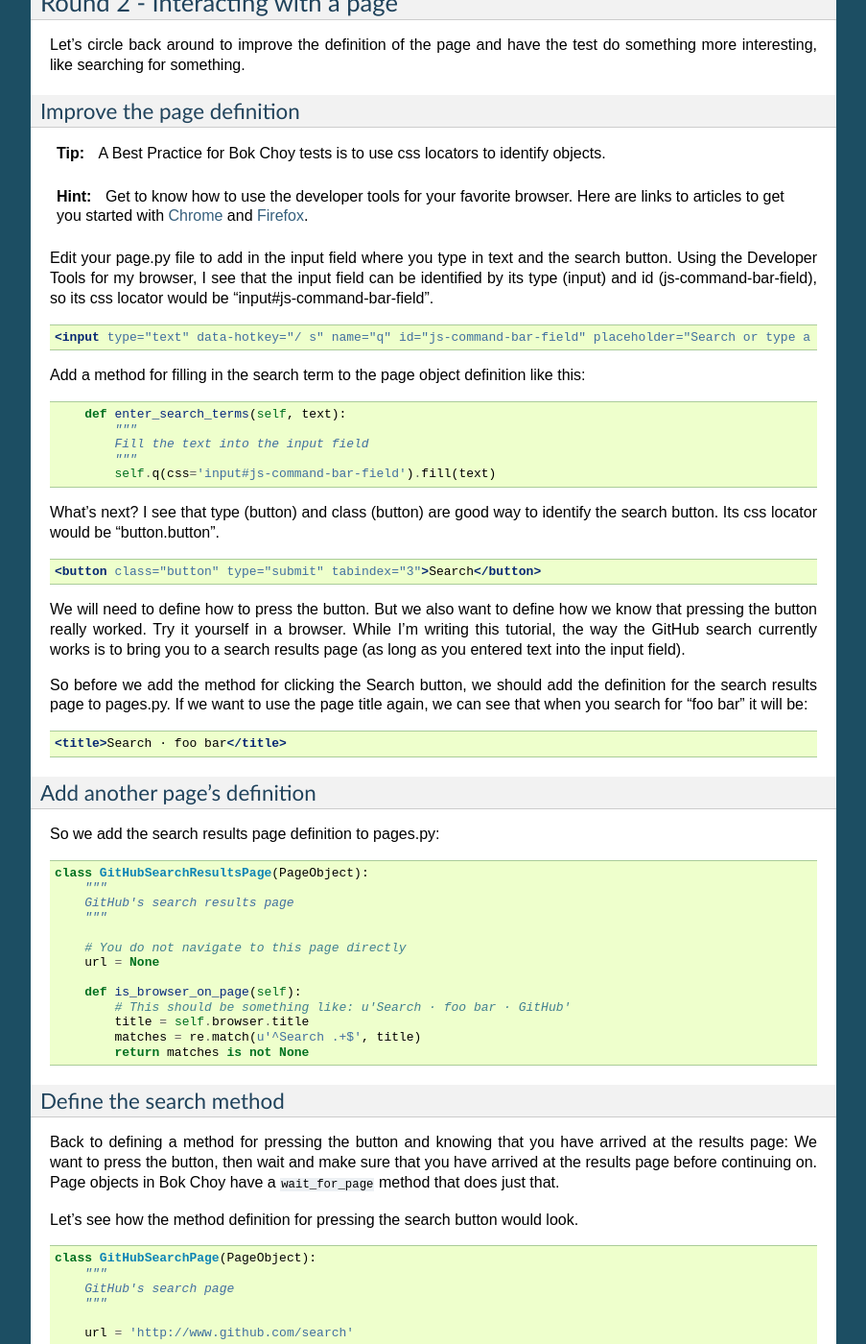
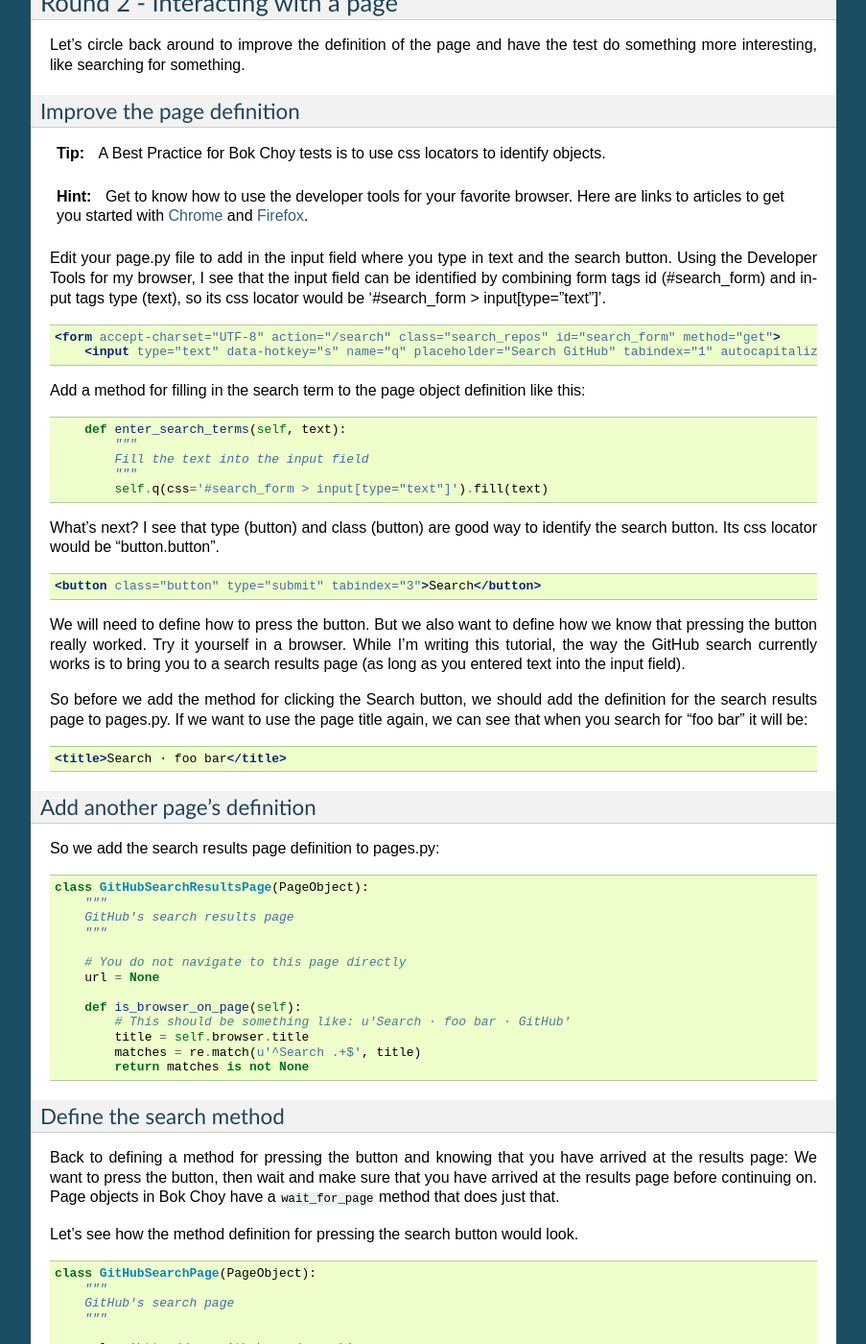
Before and after one commit to openedx-unsupported/bok-choy, a Sphinx documentation site: the page built from docs/tutorial.rst, in a window 1280 px wide and 1400 px high, scrolled down 1961 px. Shown: the whole window at 96% size, without its empty margins (198-1101 px from the left). Built offline with Sphinx 7.4.7, drawn with Linux system fonts in a browser that asks for light colours; some of the changed text lies outside the part shown.

Commit message:
Fix tutorial tests

```diff
--- a/docs/code/round_2/pages.py
+++ b/docs/code/round_2/pages.py
@@ -32,7 +32,7 @@ class GitHubSearchPage(PageObject):
         """
         Fill the text into the input field
         """
-        self.q(css='input#js-command-bar-field').fill(text)
+        self.q(css='#search_form > input[type="text"]').fill(text)
 
     def search(self):
         """
--- a/docs/code/round_3/pages.py
+++ b/docs/code/round_3/pages.py
@@ -38,7 +38,7 @@ class GitHubSearchPage(PageObject):
         """
         Fill the text into the input field
         """
-        self.q(css='input#js-command-bar-field').fill(text)
+        self.q(css='#search_form > input[type="text"]').fill(text)
 
     def search(self):
         """
--- a/docs/tutorial.rst
+++ b/docs/tutorial.rst
@@ -125,12 +125,13 @@ Improve the page definition
 
 
 Edit your page.py file to add in the input field where you type in text and the search button.
-Using the Developer Tools for my browser, I see that the input field can be identified
-by its type (input) and id (js-command-bar-field), so its css locator would be "input#js-command-bar-field".
+Using the Developer Tools for my browser, I see that the input field can be identified by combining form tags
+id (#search_form) and input tags type (text), so its css locator would be '#search_form > input[type="text"]'.
 
 .. code-block:: xml
 
-    <input type="text" data-hotkey="/ s" name="q" id="js-command-bar-field" placeholder="Search or type a command">
+    <form accept-charset="UTF-8" action="/search" class="search_repos" id="search_form" method="get">
+        <input type="text" data-hotkey="s" name="q" placeholder="Search GitHub" tabindex="1" autocapitalize="off" autofocus="" autocomplete="off" spellcheck="false">
 
 
 Add a method for filling in the search term to the page object definition like this:
```
